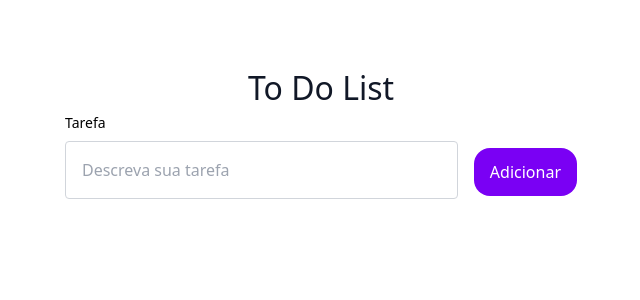
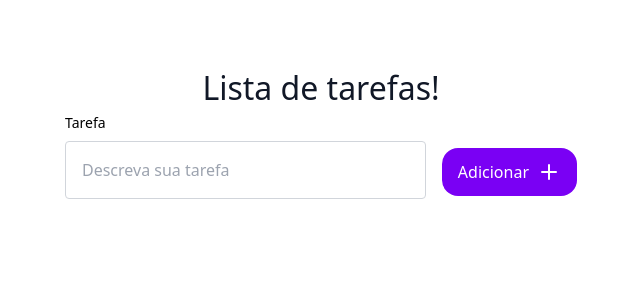
Before and after one commit to SamuelSsc/front-testing, a React (Vite) app: page / in a window 1280 px wide. Shown: the top 300 px of the page, without its empty margins (319-959 px from the left). Built offline with nearby package versions, Linux system fonts and the light colour scheme.

Commit message:
implement a simple component functionality

```diff
--- a/src/App.tsx
+++ b/src/App.tsx
@@ -1,8 +1,9 @@
 import { useState } from "react";
 import { Button, Card, CardBody, Colors } from "./atomic";
 import { BodyPrimary, H1, InputLabel } from "@atomic/atm.typography";
-import { Trash2 } from "lucide-react";
+import { Plus, Trash2 } from "lucide-react";
 import { AnimatePresence, motion } from "framer-motion";
+import { button } from "framer-motion/client";
 
 function App() {
   const [tasks, setTasks] = useState<{ text: string; checked: boolean }[]>([]);
@@ -38,18 +39,21 @@ function App() {
     <>
       <div className="flex justify-center my-xxl">
         <section className="w-2/5">
-          <H1 className="text-center">To Do List</H1>
+          <H1 className="text-center">{strings.title}</H1>
           <div className="flex justify-between items-center gap-md">
             <div className="flex flex-col mb-xl w-full">
-              <InputLabel>Tarefa</InputLabel>
+              <InputLabel>{strings.form.label}</InputLabel>
+              {/* toDo: Implementar um atomic para o input usando react hook form  */}
               <input
-                placeholder="Descreva sua tarefa"
+                placeholder={strings.form.placeholder}
                 className="border border-gray-300 p-md rounded"
                 onChange={(e) => setNewTaskValue(e.target.value)}
                 key={`input-add-new-task-${inputKey}`}
               />
             </div>
-            <Button onClick={handleAddedNewTask}>Adicionar</Button>
+            <Button onClick={handleAddedNewTask} rightIcon={<Plus />}>
+              {strings.form.button}
+            </Button>
           </div>
           <section className="max-h-[calc(100vh-300px)] overflow-y-auto">
             <AnimatePresence>
@@ -66,6 +70,7 @@ function App() {
                     <CardBody>
                       <div className="flex justify-between items-center">
                         <div className="flex items-center justify-center gap-sm">
+                          {/* toDo: Implementar um atomic para o checkbox */}
                           <input
                             type="checkbox"
                             className="h-md w-md"
@@ -102,3 +107,12 @@ function App() {
 }
 
 export default App;
+
+const strings = {
+  title: "Lista de tarefas!",
+  form: {
+    label: "Tarefa",
+    placeholder: "Descreva sua tarefa",
+    button: "Adicionar",
+  },
+};
--- a/src/atomic/mol.button/button.component.tsx
+++ b/src/atomic/mol.button/button.component.tsx
@@ -5,8 +5,17 @@ interface ButtonProps {
   variant?: ButtonVariant;
   children: React.ReactNode;
   onClick?: () => void;
+  rightIcon?: React.ReactNode;
 }
 
 export const Button = (props: ButtonProps) => {
-  return <button className={buttonStyle({ variant: props.variant })} onClick={props.onClick}>{props.children}</button>;
+  return (
+    <button
+      className={buttonStyle({ variant: props.variant })}
+      onClick={props.onClick}
+    >
+      {props.children}
+      {props.rightIcon && props.rightIcon}
+    </button>
+  );
 };
--- a/src/atomic/mol.button/button.style.ts
+++ b/src/atomic/mol.button/button.style.ts
@@ -2,7 +2,7 @@ import { ButtonHeight } from "@atomic/obj.constants";
 import { tv } from "tailwind-variants";
 
 export const buttonStyle = tv({
-    base: `h-[${ButtonHeight}] px-md py-sm rounded-2xl font-medium`,
+  base: `h-[${ButtonHeight}] px-md py-sm rounded-2xl font-medium flex items-center justify-center gap-xs`,
   variants: {
     variant: {
       primary: "bg-primary text-white hover:bg-primary/80",
```
Lines whose indentation alone changed are shown as unchanged.
